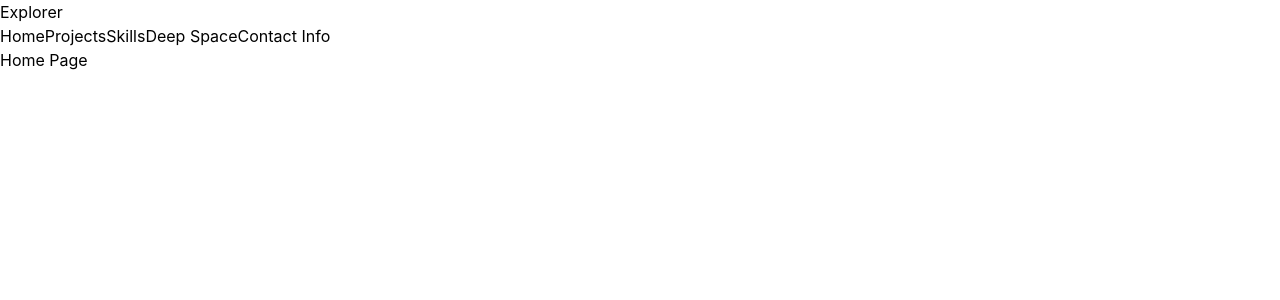
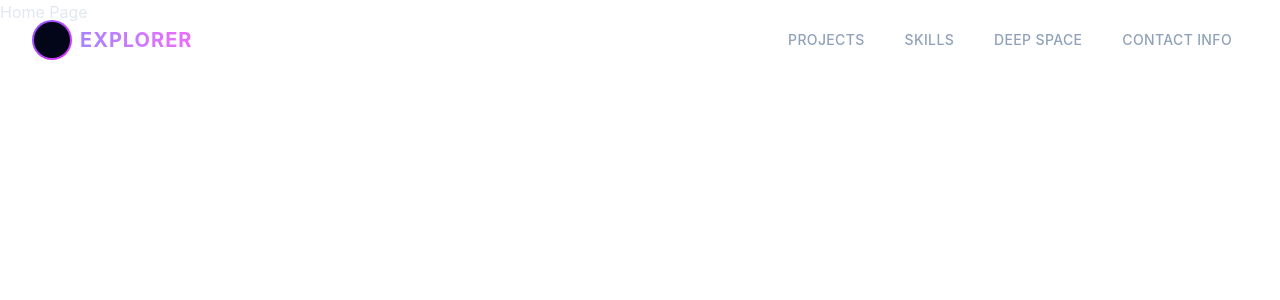
Before and after one commit to Aron-Mercado/Midterms_Project, a React (Vite) app: page / in a window 1280 px wide. Shown: the top 300 px of the page. Built offline with nearby package versions, Linux system fonts and the light colour scheme.

Commit message:
Initial Page Design (mostly experimenting)

```diff
--- a/src/App.jsx
+++ b/src/App.jsx
@@ -25,7 +25,11 @@ function App() {
     const [activeTab, setActiveTab] = useState('home')
 
     //Updates the currently active tab
-    //Closes the mobile menu after a tab is selected
+    /*
+      Re-runs the App() function
+      Re-evaluates JSX
+      Updates only the parts that depend on activeTab
+    */
     const handleTabChange = tabId => {
     setActiveTab(tabId)
   }
@@ -51,34 +55,46 @@ function App() {
 
 
   return (
-    <div>
+    <div className="min-h-screen w-full text-slate-200 relative selection:bg-violet-500/30">
       {/* Navigation */}
-      <nav>
-        <div>
-          <div>
+      <nav className="fixed top-0 left-0 right-0 z-50 glass-panel border-b-0 border-slate-800/50">
+        <div className="max-w-7xl mx-auto px-4 sm:px-6 lg:px-8">
+          <div className="flex items-center justify-between h-20">
+            {/* Logo */}
+            <div
+              className="flex-shrink-0 flex items-center gap-2 group cursor-pointer"
+              onClick={() => handleTabChange('home')}
+            >
+              <div className="w-10 h-10 rounded-full bg-gradient-to-br from-violet-500 to-fuchsia-500 flex items-center justify-center p-[2px] group-hover:glow-border transition-all duration-300">
+                <div className="w-full h-full bg-slate-950 rounded-full flex items-center justify-center">
 
-            {/* Logo */}
-            <div onClick={() => handleTabChange('home')}>
-              <div />
-              <h1>Explorer</h1>
+                </div>
+              </div>
+              <h1 className="text-xl font-bold bg-clip-text text-transparent bg-gradient-to-r from-violet-400 to-fuchsia-400 tracking-wider uppercase">
+                Explorer
+              </h1>
             </div>
 
             {/* Desktop Navigation */}
-            <div>
-              {tabs.map(tab => (
+            <div className="hidden md:flex items-center space-x-2">
+              {tabs.map((tab) => {
+                //const Icon = tab.icon
+                const isActive = activeTab === tab.id
+                return (
                   <button
                     key={tab.id}
                     onClick={() => handleTabChange(tab.id)}
+                    className={`relative px-4 py-2.5 rounded-xl flex items-center space-x-2 transition-all duration-300 ${isActive ? 'text-white' : 'text-slate-400 hover:text-violet-300 hover:bg-white/5'}`}
                   >
-                  <span>{tab.label}</span>
 
-                  {activeTab === tab.id && (
-                    <div />
-                  )}
+                    <span className="font-medium tracking-wide text-sm uppercase">
+                      {tab.label}
+                    </span>
+
                   </button>
-              ))}
+                )
+              })}
             </div>
-
           </div>
           </div>
       </nav>
@@ -92,4 +108,5 @@ function App() {
       </div>
   );
 }
-export default App
+
+export default App;
```
Lines whose indentation alone changed are shown as unchanged.
